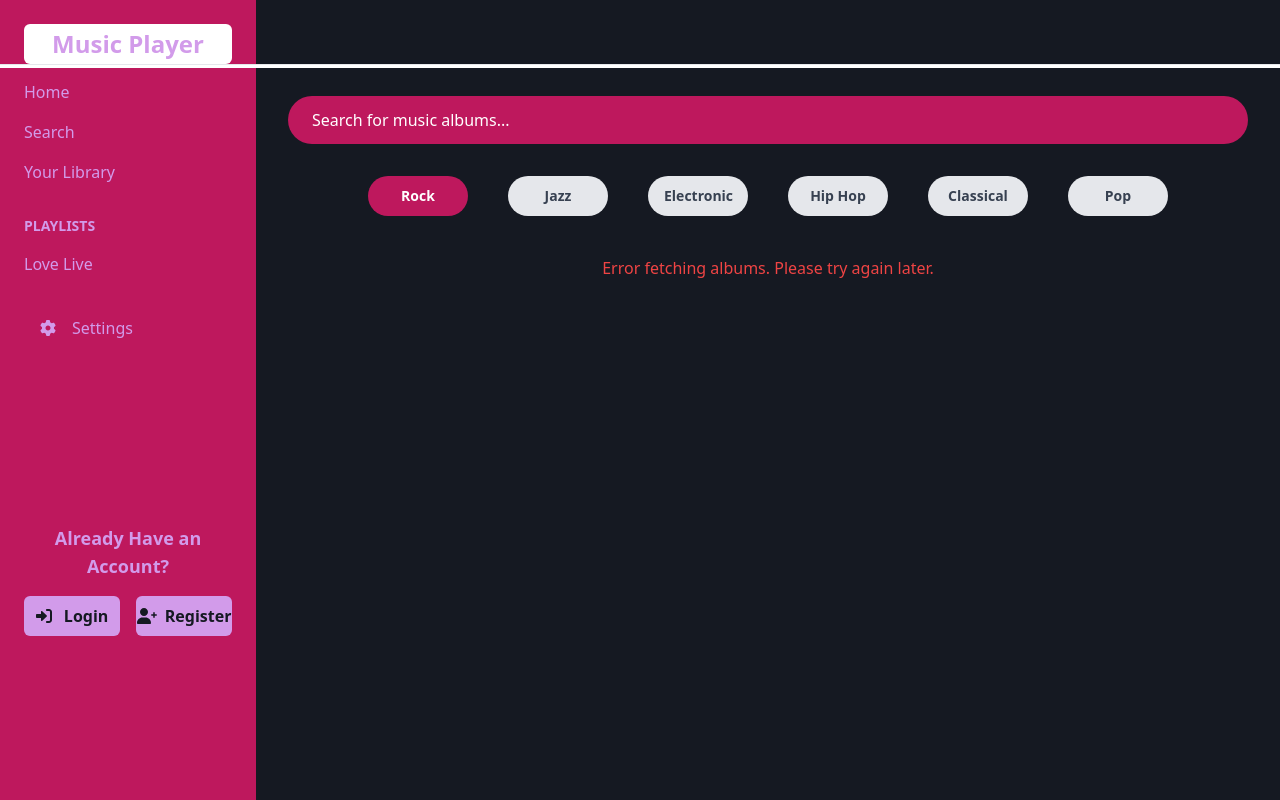
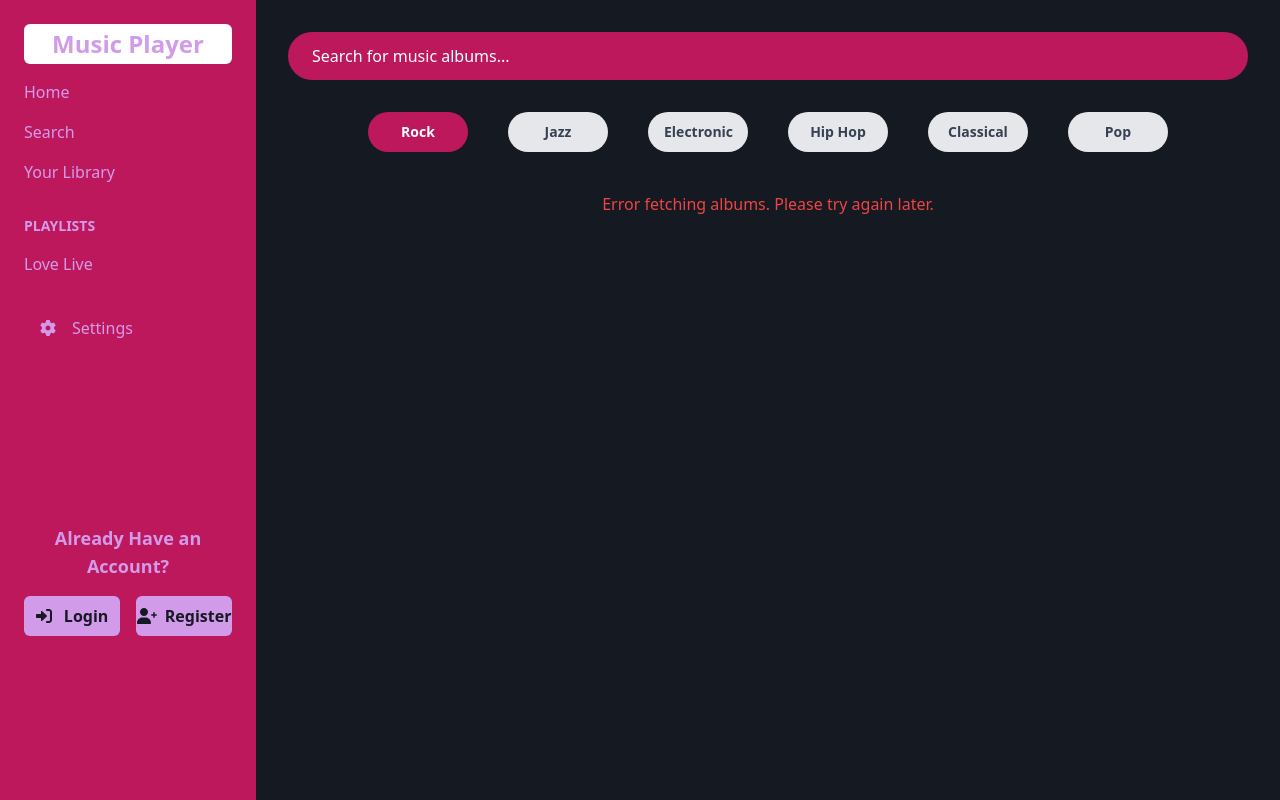
Before and after one commit to physical0/backend-finals, a website: page index.html in a window 1280 px wide. Drawn offline with nearby package versions, Linux system fonts and the light colour scheme; some packages are replaced by stand-ins of ours; no server answers.

Commit message:
Add index and home

```diff
--- a/index.html
+++ b/index.html
@@ -15,7 +15,7 @@
 <body class="bg-coolBlack" ng-controller="NavigationController">
     <div>
     <nav
-        class="fixed top-0 left-0 right-0 z-50 gray-900 border-b border-white-700 flex items-center justify-between px-4 py-3 ring ring-white">
+        class="fixed top-0 left-0 right-0 z-50 gray-900 flex items-center justify-between px-4 py-3">
         <div class="flex items-center space-x-4">
     <!------------- Profile Avatar ------------->
     <div class="w-10 h-10 rounded-full flex items-center justify-center text-white font-bold">
--- a/templates/home.html
+++ b/templates/home.html
@@ -46,7 +46,7 @@
 <div class="ml-64 p-8">
 
     <!------------- Search Bar ------------->
-    <div class="mb-8 mt-16">
+    <div class="mb-8">
         <input type="text" ng-model="searchQuery" ng-click="goToSearch()" placeholder="Search for music albums..."
             class="w-full bg-pink-700 rounded-full px-6 py-3 text-white placeholder-white">
     </div>
@@ -90,6 +90,5 @@
                 </div>
             </div>
         </div>
-
     </div>
 </div>
```
